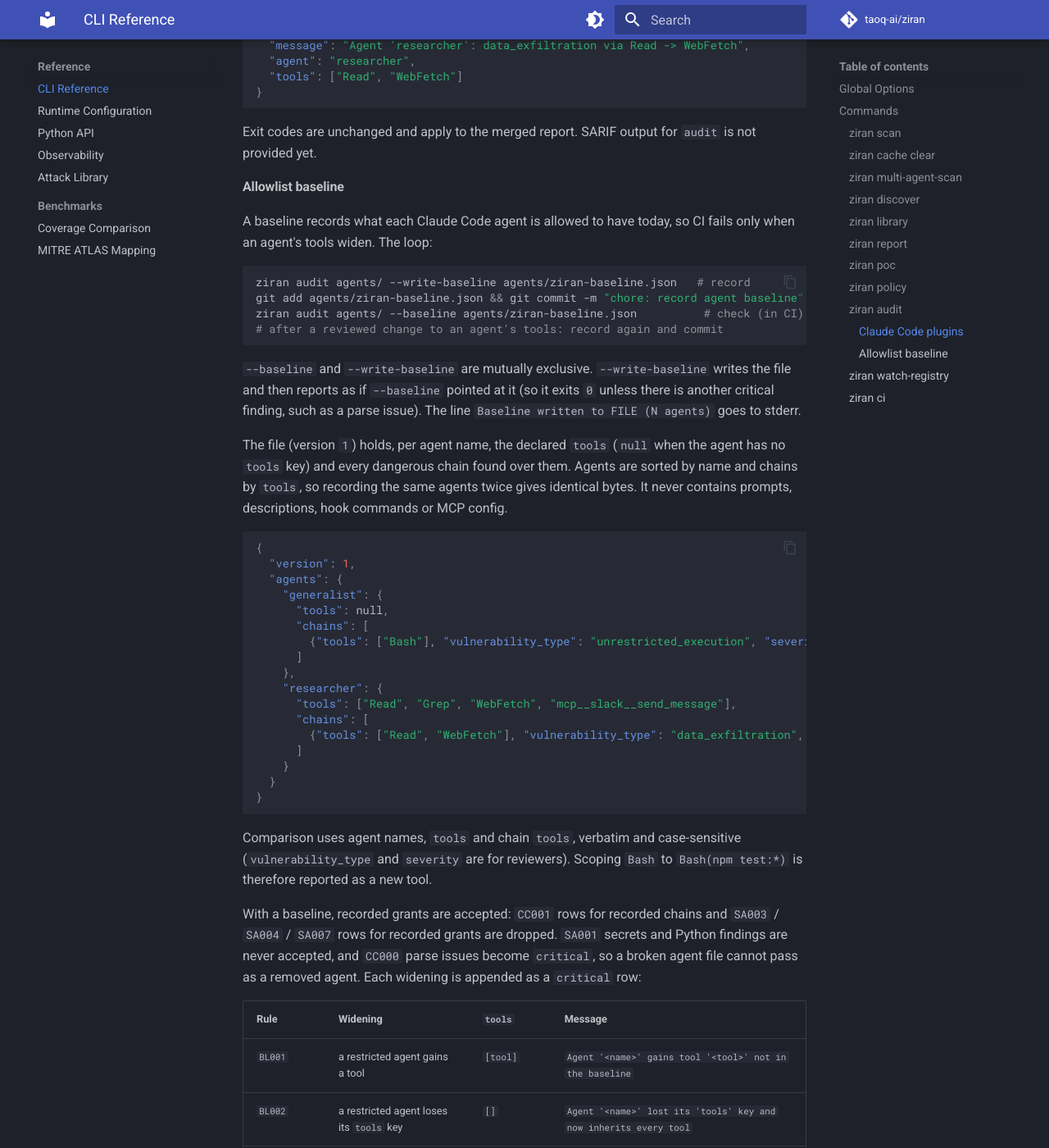
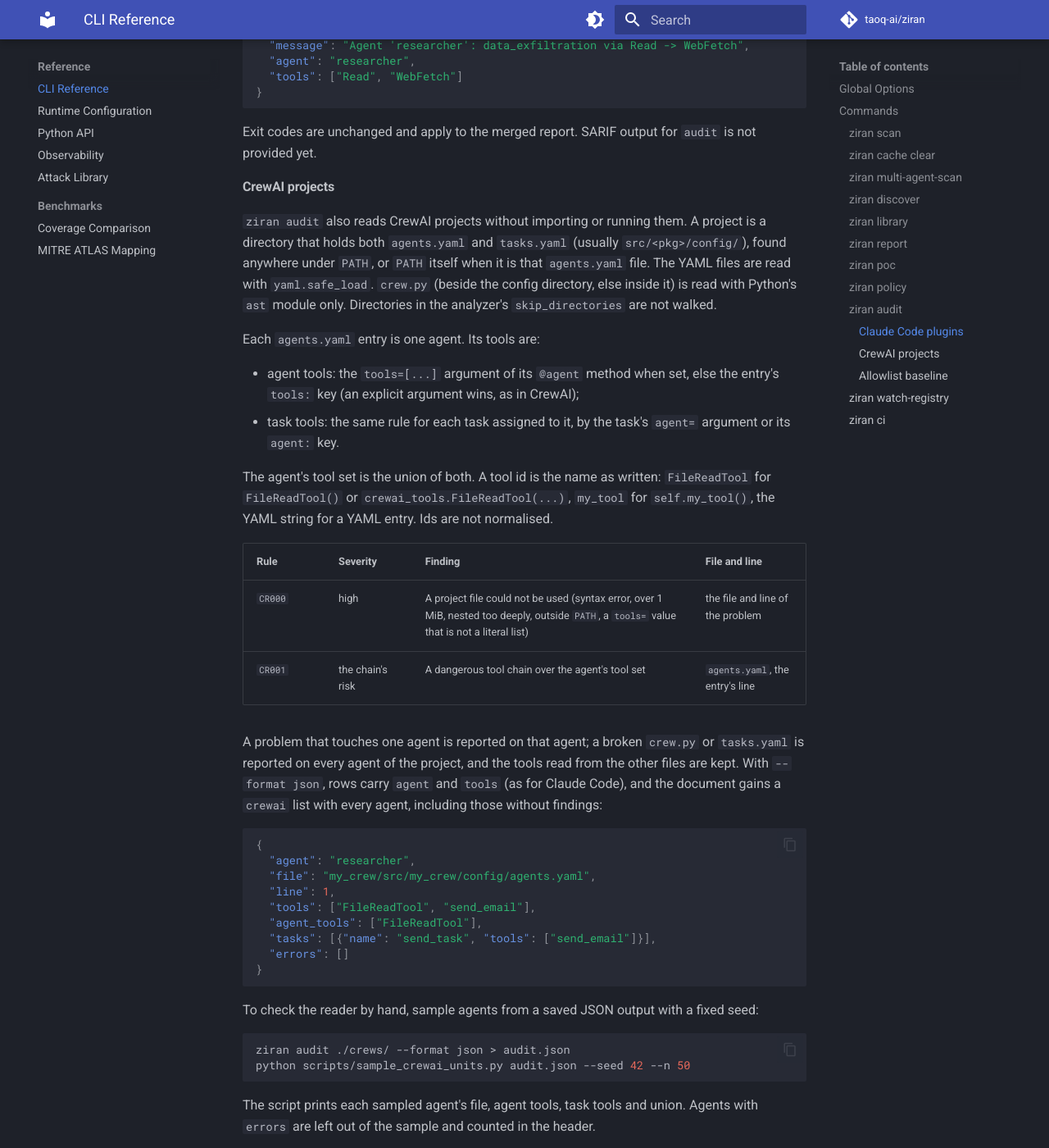
Before and after one commit to taoq-ai/ziran, an MkDocs documentation site: the page built from docs/reference/cli.md, in a window 1280 px wide and 1400 px high, scrolled down 8566 px. Shown: the whole window at 82% size. Built offline with MkDocs 1.6.1 and Material for MkDocs 9.7.7, drawn with Linux system fonts in a browser that asks for light colours; comment, search, counter and statistics services are not loaded.

Commit message:
docs(cli): document CrewAI project audit and the unit sampler

````diff
--- a/docs/reference/cli.md
+++ b/docs/reference/cli.md
@@ -327,6 +327,57 @@
 Exit codes are unchanged and apply to the merged report. SARIF output for `audit` is not
 provided yet.
 
+#### CrewAI projects
+
+`ziran audit` also reads CrewAI projects without importing or running them. A project is a
+directory that holds both `agents.yaml` and `tasks.yaml` (usually `src/<pkg>/config/`), found
+anywhere under `PATH`, or `PATH` itself when it is that `agents.yaml` file. The YAML files are read
+with `yaml.safe_load`. `crew.py` (beside the config directory, else inside it) is read with Python's
+`ast` module only. Directories in the analyzer's `skip_directories` are not walked.
+
+Each `agents.yaml` entry is one agent. Its tools are:
+
+- agent tools: the `tools=[...]` argument of its `@agent` method when set, else the entry's
+  `tools:` key (an explicit argument wins, as in CrewAI);
+- task tools: the same rule for each task assigned to it, by the task's `agent=` argument or its
+  `agent:` key.
+
+The agent's tool set is the union of both. A tool id is the name as written: `FileReadTool` for
+`FileReadTool()` or `crewai_tools.FileReadTool(...)`, `my_tool` for `self.my_tool()`, the YAML
+string for a YAML entry. Ids are not normalised.
+
+| Rule | Severity | Finding | File and line |
+|------|----------|---------|---------------|
+| `CR000` | high | A project file could not be used (syntax error, over 1 MiB, nested too deeply, outside `PATH`, a `tools=` value that is not a literal list) | the file and line of the problem |
+| `CR001` | the chain's risk | A dangerous tool chain over the agent's tool set | `agents.yaml`, the entry's line |
+
+A problem that touches one agent is reported on that agent; a broken `crew.py` or `tasks.yaml` is
+reported on every agent of the project, and the tools read from the other files are kept. With
+`--format json`, rows carry `agent` and `tools` (as for Claude Code), and the document gains a
+`crewai` list with every agent, including those without findings:
+
+```json
+{
+  "agent": "researcher",
+  "file": "my_crew/src/my_crew/config/agents.yaml",
+  "line": 1,
+  "tools": ["FileReadTool", "send_email"],
+  "agent_tools": ["FileReadTool"],
+  "tasks": [{"name": "send_task", "tools": ["send_email"]}],
+  "errors": []
+}
+```
+
+To check the reader by hand, sample agents from a saved JSON output with a fixed seed:
+
+```bash
+ziran audit ./crews/ --format json > audit.json
+python scripts/sample_crewai_units.py audit.json --seed 42 --n 50
+```
+
+The script prints each sampled agent's file, agent tools, task tools and union. Agents with
+`errors` are left out of the sample and counted in the header.
+
 #### Allowlist baseline
 
 A baseline records what each Claude Code agent is allowed to have today, so CI fails only when an
````
Also changed, not shown: specs/056-crewai-extractor/tasks.md (+16 -16 lines).
